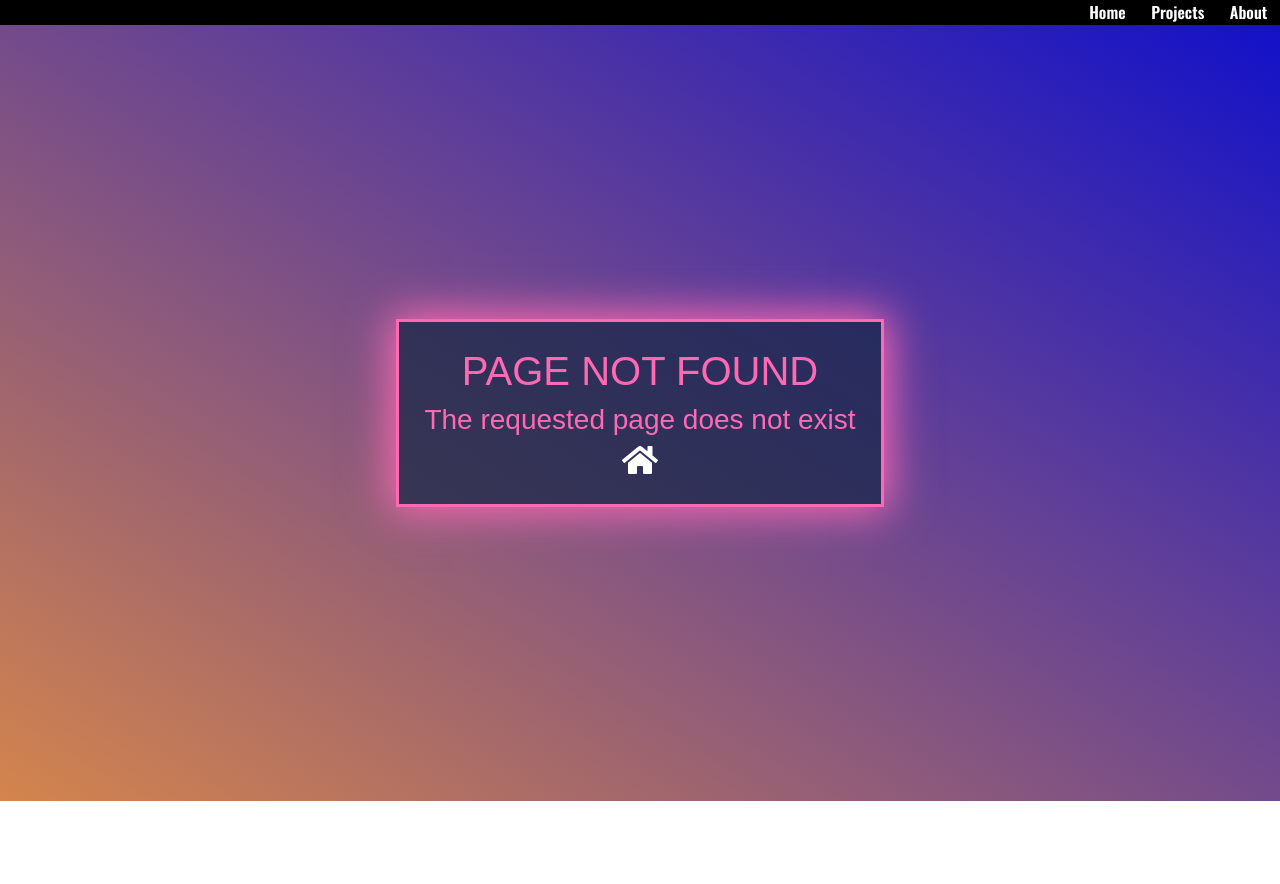
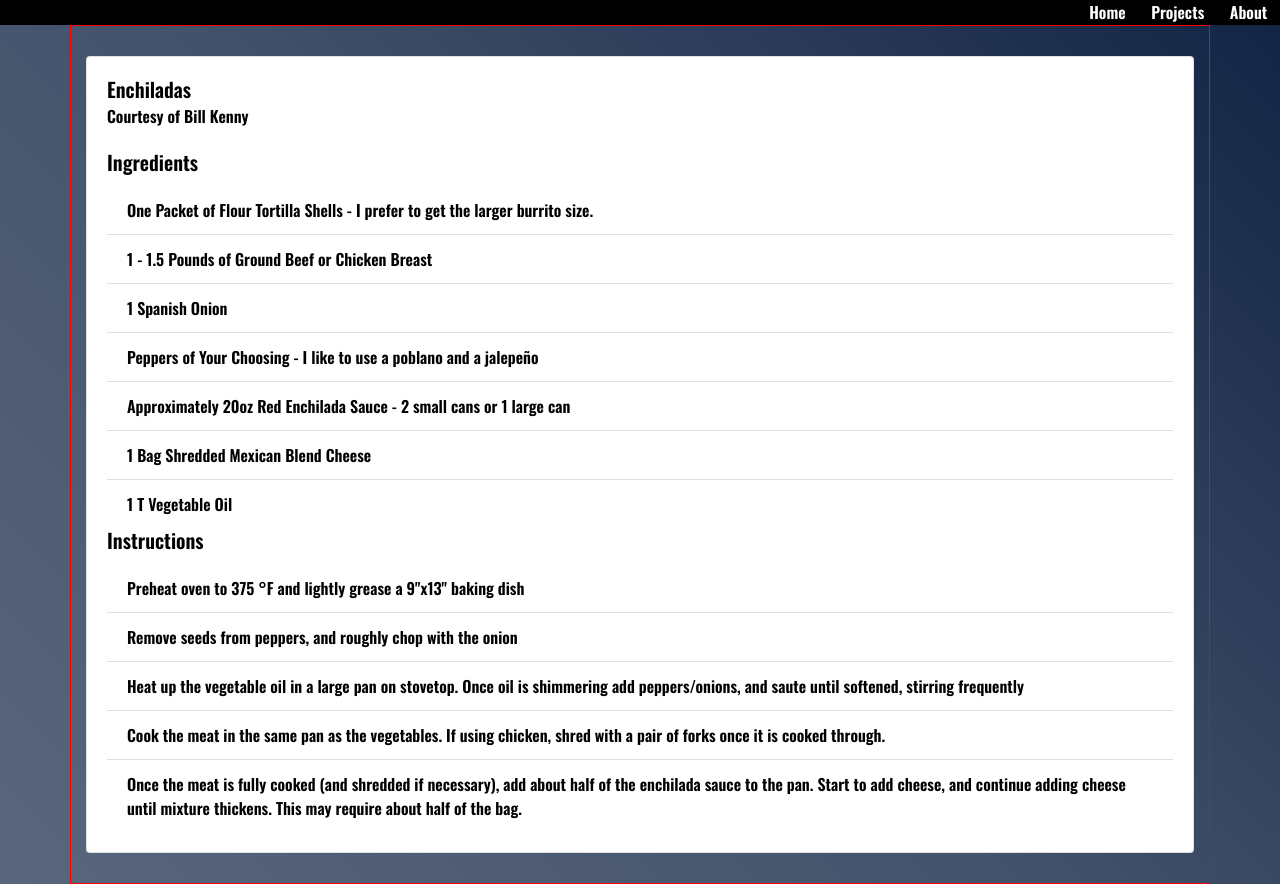
Before and after one commit to kennja05/personal-site, a React (Create React App) app: page /recipes/enchiladas in a window 1280 px wide. Before the commit this address had no page. Before the commit the page ends 801 px from the top, so only its background shows below. Built offline with nearby package versions, Linux system fonts and the light colour scheme; a web font is replaced by a local one.

Commit message:
adding enchilada recipe

```diff
--- a/src/App.css
+++ b/src/App.css
@@ -11,23 +11,6 @@ body{
   margin: auto;
   width: 100%;
   overflow: auto;
-}
-
-
-
-.App-header {
-  background-color: #282c34;
-  min-height: 100vh;
-  display: flex;
-  flex-direction: column;
-  align-items: center;
-  justify-content: center;
-  font-size: calc(10px + 2vmin);
-  color: white;
-}
-
-.App-link {
-  color: #61dafb;
 }
 
 .home{
@@ -206,3 +189,15 @@ iframe{
   background-color: rgba(19, 37, 69, .7);
   box-shadow: 0px 0px 40px 5px #ff69b4;
 }
+
+.recipe{
+  border: 1px solid red;
+  color: black;
+  padding: 30px;
+}
+
+.recipe-card{
+  margin-top: 30px;
+  border: 1px solid green;
+  background-color: white;
+}
--- a/src/App.js
+++ b/src/App.js
@@ -13,6 +13,7 @@ import ImageScrambler from './individualProjects/ImageScrambler'
 import StatesGame from './individualProjects/StatesGame'
 import Converter from './individualProjects/Converter'
 import PCWB from './individualProjects/Pcwb'
+import Enchiladas from './individualProjects/Enchiladas'
 
 function App() {
   return (
@@ -27,6 +28,7 @@ function App() {
         <Route exact path='/projects/converter' component={Converter} />
         <Route exact path='/projects/pcwb' component={PCWB} />
         <Route exact path='/about' component={About} />
+        <Route exact path='/recipes/enchiladas' component={Enchiladas} />
         <Route path='*' component={NoContent} />
       </Switch>
     </div>
--- /dev/null
+++ b/src/individualProjects/Enchiladas.js
@@ -0,0 +1,70 @@
+import React from 'react'
+import {Card, ListGroup} from 'react-bootstrap'
+
+const Enchiladas = () => {
+
+    return(
+        <div className='project-page container-fluid'>
+            <div className='recipe container'>
+                <Card>
+                    <Card.Body>
+                        <Card.Title>Enchiladas</Card.Title>
+                        <Card.Subtitle>Courtesy of Bill Kenny</Card.Subtitle>
+                        <br></br>
+                        <Card.Title>Ingredients</Card.Title>
+                        <ListGroup className='list-group-flush'>
+                            <ListGroup.Item>
+                                One Packet of Flour Tortilla Shells - I prefer to get
+                                the larger burrito size.
+                            </ListGroup.Item>
+                            <ListGroup.Item>
+                                1 - 1.5 Pounds of Ground Beef or Chicken Breast
+                            </ListGroup.Item>
+                            <ListGroup.Item>
+                                1 Spanish Onion
+                            </ListGroup.Item>
+                            <ListGroup.Item>
+                                Peppers of Your Choosing - I like to use a poblano and a jalepeño
+                            </ListGroup.Item>
+                            <ListGroup.Item>
+                                Approximately 20oz Red Enchilada Sauce - 2 small cans or 1 large can
+                            </ListGroup.Item>
+                            <ListGroup.Item>
+                                1 Bag Shredded Mexican Blend Cheese
+                            </ListGroup.Item>
+                            <ListGroup.Item>
+                                1 T Vegetable Oil
+                            </ListGroup.Item>
+                        </ListGroup>
+                    <Card.Title>Instructions</Card.Title>
+                    <ListGroup className='list-group-flush'>
+                        <ListGroup.Item>
+                            Preheat oven to 375 °F and lightly grease a 9"x13" baking dish
+                        </ListGroup.Item>
+                        <ListGroup.Item>
+                            Remove seeds from peppers, and roughly chop with the onion
+                        </ListGroup.Item>
+                        <ListGroup.Item>
+                            Heat up the vegetable oil in a large pan on stovetop. Once oil is shimmering
+                            add peppers/onions, and saute until softened, stirring frequently
+                        </ListGroup.Item>
+                        <ListGroup.Item>
+                            Cook the meat in the same pan as the vegetables. If using chicken, shred
+                            with a pair of forks once it is cooked through.
+                        </ListGroup.Item>
+                        <ListGroup.Item>
+                            Once the meat is fully cooked (and shredded if necessary), add about half
+                            of the enchilada sauce to the pan. Start to add cheese, and continue
+                            adding cheese until mixture thickens. This may require about half of
+                            the bag.
+                        </ListGroup.Item>
+                    </ListGroup>
+                    </Card.Body>
+                </Card>
+            </div>
+        </div>
+    )
+
+}
+
+export default Enchiladas
```
